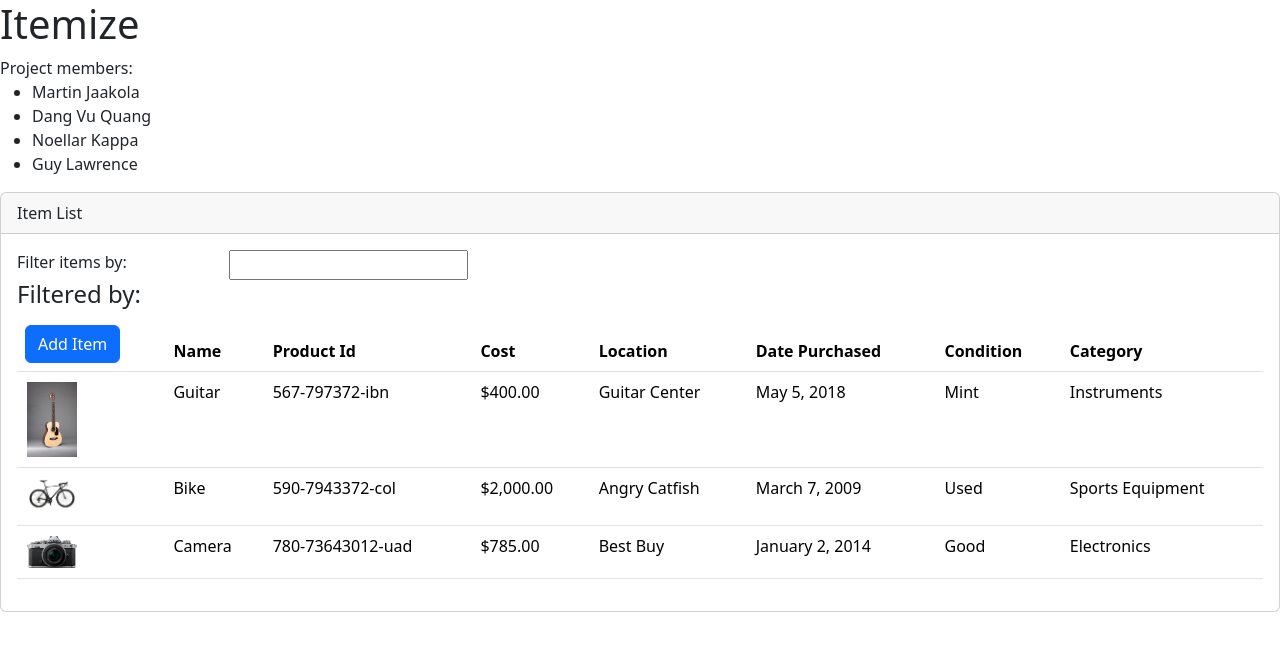
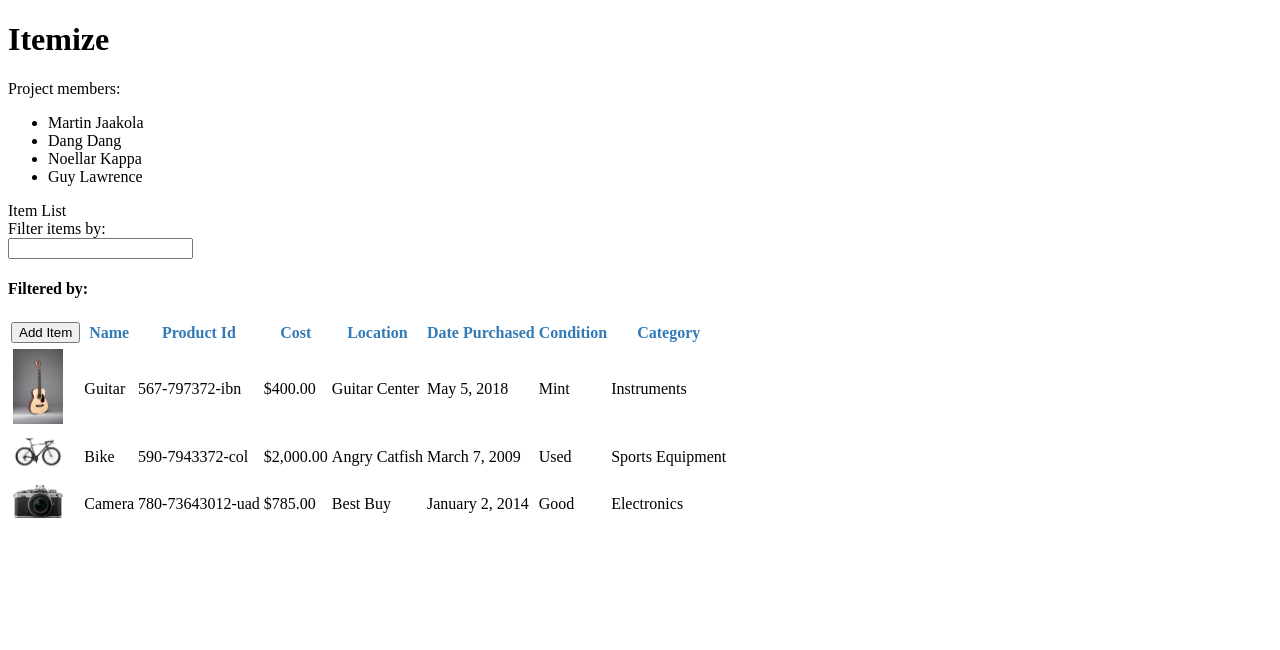
Before and after one commit to melo-velo/Group_Project, an Angular app: page / in a window 1280 px wide. Shown: the top 650 px of the page. Built offline with nearby package versions, Linux system fonts and the light colour scheme.

Commit message:
Minor Changes

```diff
--- a/angular.json
+++ b/angular.json
@@ -94,5 +94,8 @@
         }
       }
     }
+  },
+  "cli": {
+    "analytics": false
   }
 }
--- a/src/app/app.component.html
+++ b/src/app/app.component.html
@@ -3,7 +3,7 @@
   <div>Project members: </div>
   <ul>
     <li>Martin Jaakola</li>
-    <li>Dang Vu Quang</li>
+    <li>Dang Dang</li>
     <li>Noellar Kappa</li>
     <li>Guy Lawrence</li>
   </ul>
--- a/src/app/app.component.ts
+++ b/src/app/app.component.ts
@@ -6,5 +6,5 @@ import { Component } from '@angular/core';
   styleUrls: ['./app.component.css']
 })
 export class AppComponent {
-  pageHeader = 'Itemize';
+  public pageHeader = 'Itemize';
 }
--- a/src/styles.css
+++ b/src/styles.css
@@ -1,2 +1,2 @@
-@import "~bootstrap/dist/css/bootstrap.min.css";
-@import "~font-awesome/css/font-awesome.min.css";
+/*@import "~bootstrap/dist/css/bootstrap.min.css";*/
+/*@import "~font-awesome/css/font-awesome.min.css";*/
```
